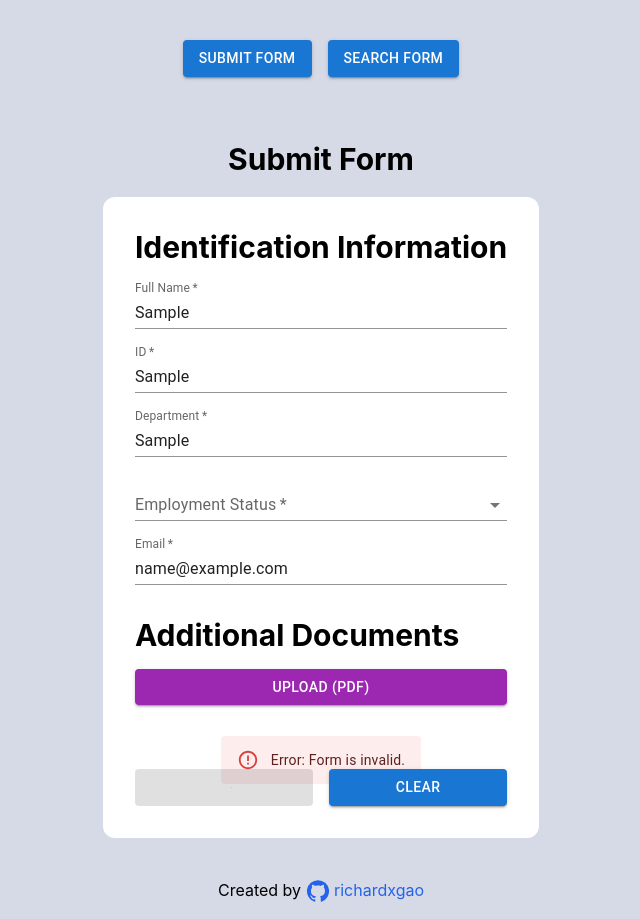
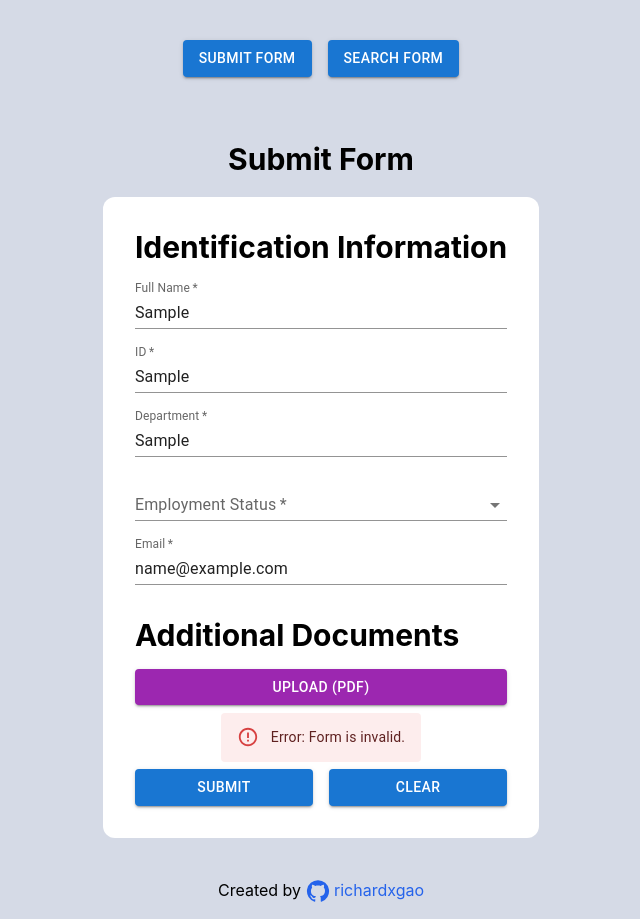
Before and after one commit to richardxgao/magnify-access-form, a React (Create React App) app: page / in a window 1280 px wide. Both pictures are taken after typing "Sample", "Sample", "Sample", "name@example.com" into the empty fields and a click on the button "SUBMIT". Shown: the whole page, without its empty margins (319-959 px from the left). Built offline with nearby package versions, Linux system fonts and the light colour scheme.

Commit message:
Fix loading button bug, fix alert position bug

```diff
--- a/src/components/CustomAlert.tsx
+++ b/src/components/CustomAlert.tsx
@@ -4,19 +4,19 @@ const CustomAlert = ({ type }: { type: "success" | "invalid" | "duplicate" | nul
   let AlertType = <div></div>;
   if (type === "success") {
     AlertType = (
-      <div className="absolute bottom-4">
+      <div className="absolute bottom-[76px]">
         <Alert severity="success">Successfully submitted.</Alert>
       </div>
     );
   } else if (type === "invalid") {
     AlertType = (
-      <div className="absolute bottom-4">
+      <div className="absolute bottom-[76px]">
         <Alert severity="error">Error: Form is invalid.</Alert>
       </div>
     );
   } else if (type === "duplicate") {
     AlertType = (
-      <div className="absolute bottom-4">
+      <div className="absolute bottom-[76px]">
         <Alert severity="error">Duplicate Employee.</Alert>
       </div>
     );
--- a/src/components/SubmitForm.tsx
+++ b/src/components/SubmitForm.tsx
@@ -56,11 +56,13 @@ const SubmitForm = () => {
     const validForm = validateForm(employee);
     if (!validForm) {
       setAlert("invalid");
+      setLoading(false);
       return;
     }
     const exists: boolean = await checkIfEmployeeExists(employee);
     if (exists) {
       setAlert("duplicate");
+      setLoading(false);
       return;
     }
     if (file !== null && file !== undefined) {
@@ -81,8 +83,7 @@ const SubmitForm = () => {
   };
 
   return (
-    <div className="flex flex-col justify-center items-center">
-      {alert && <CustomAlert type={alert} />}
+    <div className="relative flex flex-col justify-center items-center">
       <form className="rounded-xl flex flex-col justify-center bg-white gap-4 p-8">
         <h1>Identification Information</h1>
         <TextField
@@ -137,6 +138,7 @@ const SubmitForm = () => {
           </Button>
         </div>
       </form>
+      {alert && <CustomAlert type={alert} />}
     </div>
   );
 };
```
